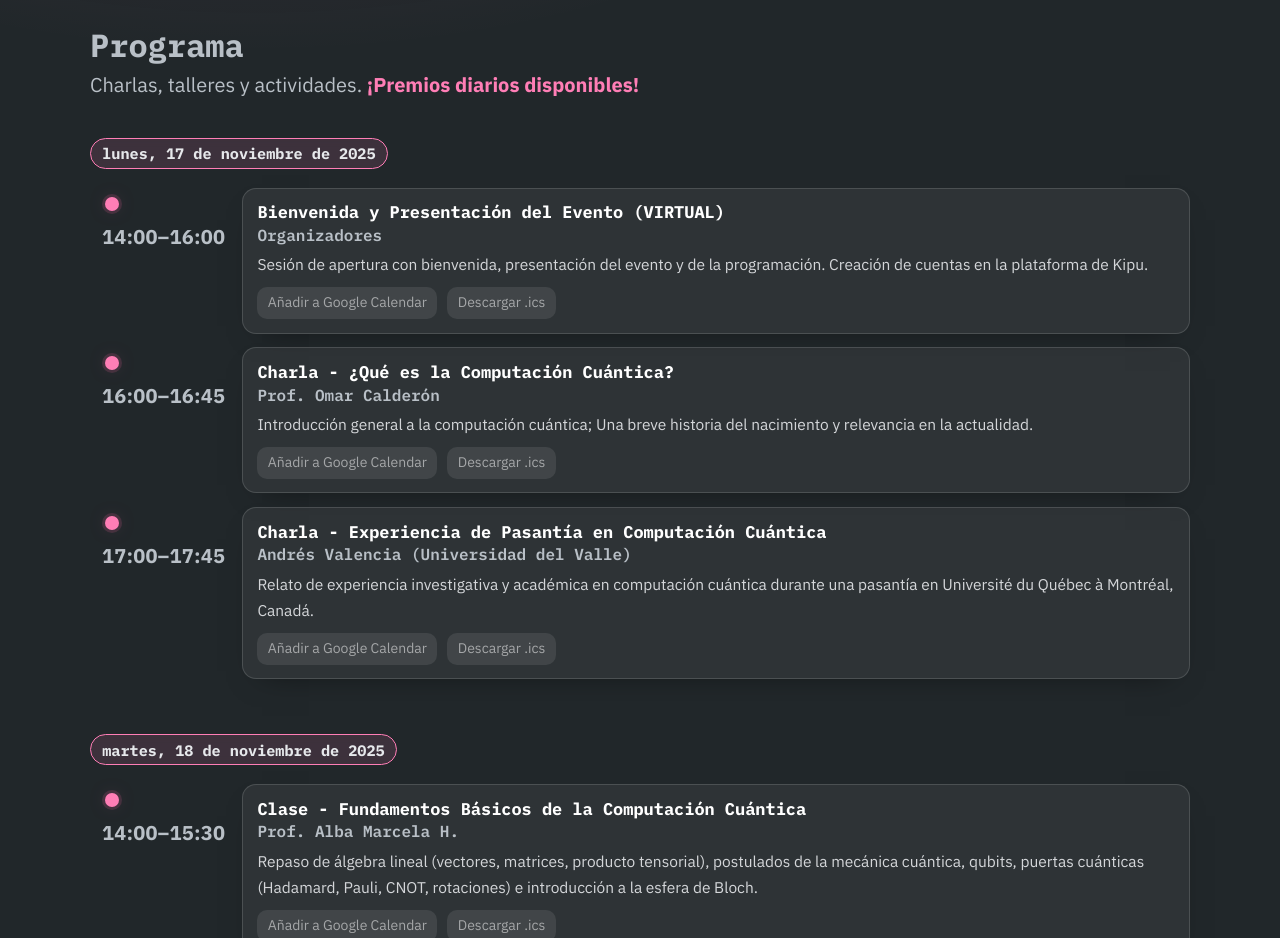
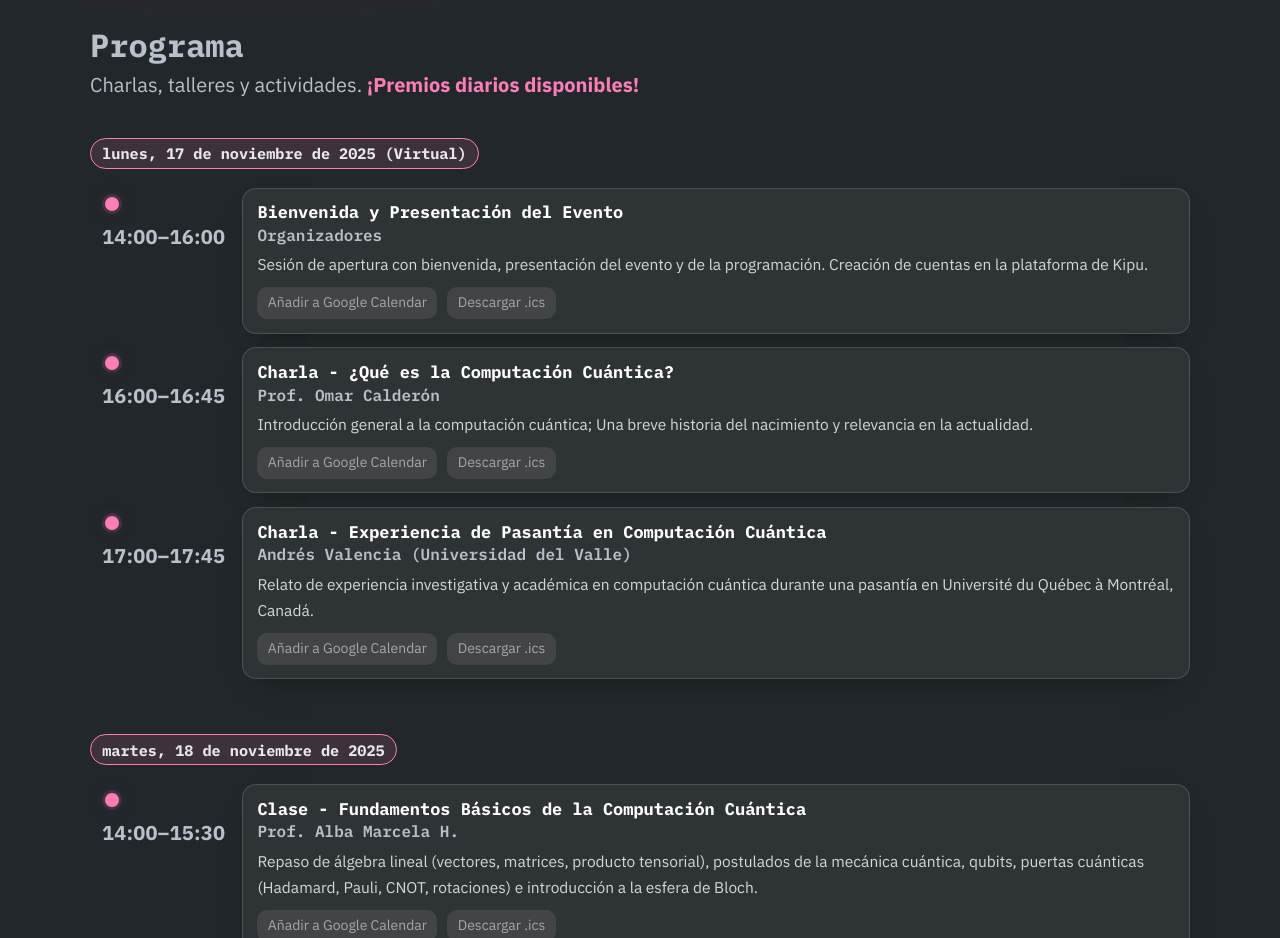
Before and after one commit to niaggar/qiskit-fall-fest-25-univalle, an Astro site: page / in a window 1280 px wide. Shown: the part 1760-2698 px from the top of the page. Built offline with nearby package versions, Linux system fonts and the light colour scheme; Astro itself is replaced by a stand-in of ours.

Commit message:
dia lunes virtual arreglado

```diff
--- a/src/components/Agenda.astro
+++ b/src/components/Agenda.astro
@@ -90,7 +90,9 @@ const groups = items.reduce((acc, it) => {
     {Object.entries(groups).map(([day, entries]) => (
       <section class="day">
         <h3 class="day__title">
-          <span class="day__chip">{day}</span>
+          <span class="day__chip">
+            {day === 'lunes, 17 de noviembre de 2025' ? `${day} (Virtual)` : day}
+          </span>
         </h3>
 
         <ol class="timeline">
--- a/src/content/agenda/dia1.1.md
+++ b/src/content/agenda/dia1.1.md
@@ -1,5 +1,5 @@
 ---
-evento: "Bienvenida y Presentación del Evento (VIRTUAL)"
+evento: "Bienvenida y Presentación del Evento"
 ponente: "Organizadores"
 fecha: "2025-11-17"
 hora_inicio: "14:00"
```
